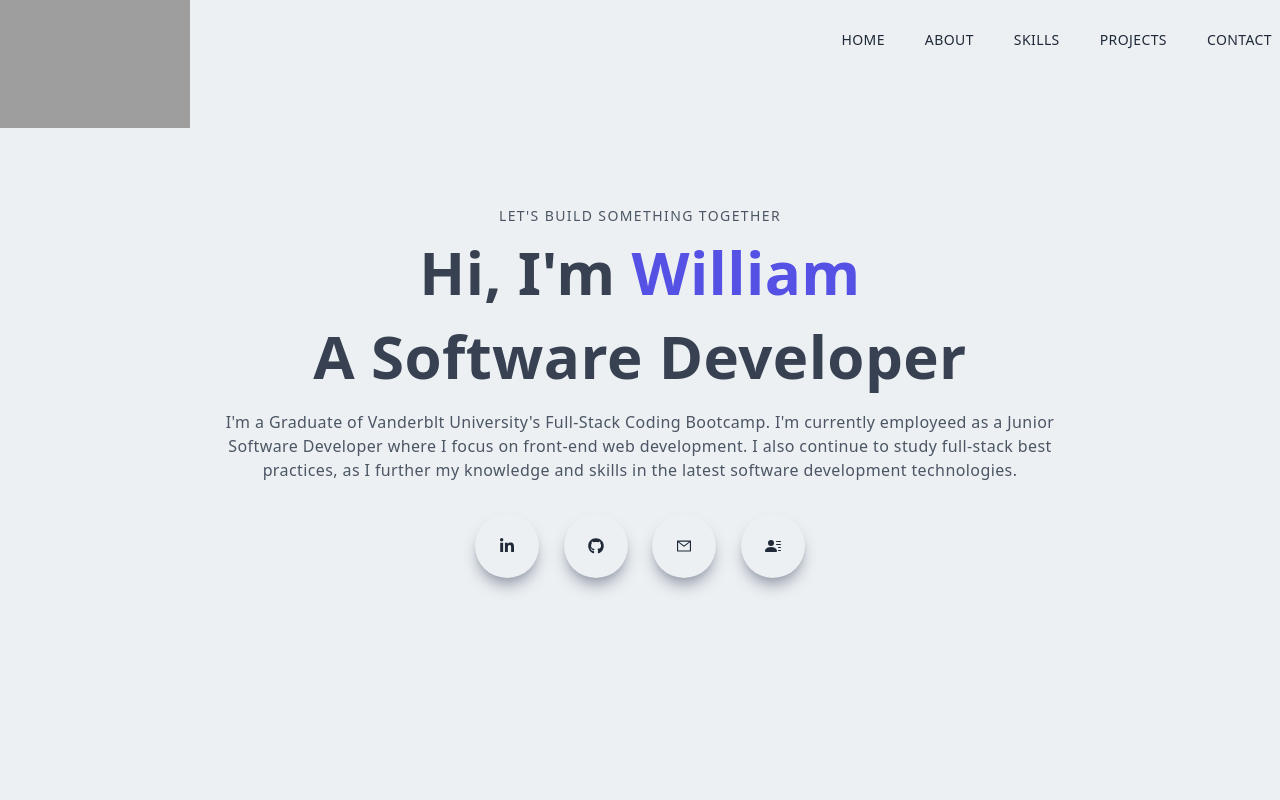
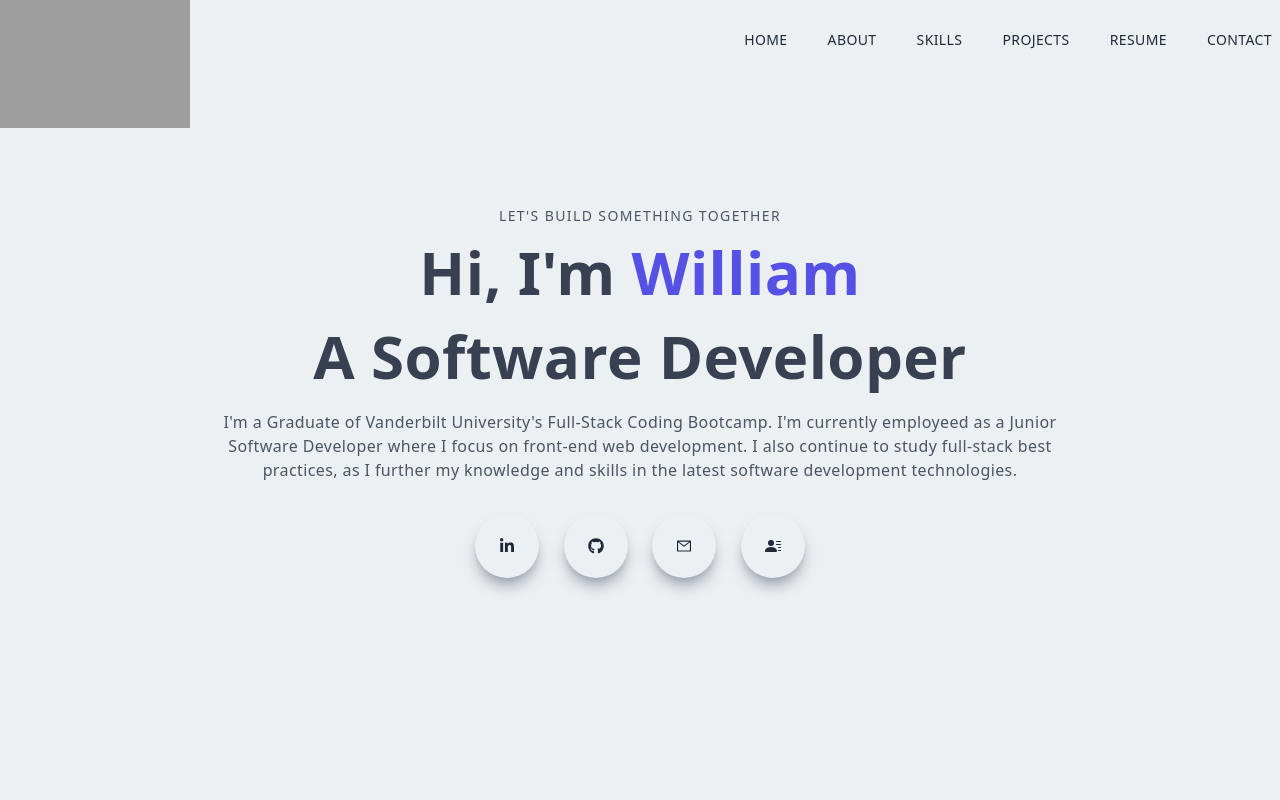
Before and after one commit to wlowrimore/portfolio-082022, a Next.js app: page / in a window 1280 px wide. Shown: the top 800 px of the page. Built offline with nearby package versions, Linux system fonts and the light colour scheme; grey boxes are pictures that could not be loaded.

Commit message:
adds resume Component

```diff
--- a/components/Main.jsx
+++ b/components/Main.jsx
@@ -1,4 +1,5 @@
 import React from "react";
+import Link from "next/link";
 import { FaGithub, FaLinkedinIn } from "react-icons/fa";
 import { AiOutlineMail } from "react-icons/ai";
 import { BsFillPersonLinesFill } from "react-icons/bs";
@@ -16,23 +17,23 @@ const Main = () => {
           </h1>
           <h1 className="py-2 text-gray-700">A Software Developer</h1>
           <p className="py-4 text-gray-600 max-w-[70%] m-auto">
-            I'm a Graduate of Vanderblt University's Full-Stack Coding Bootcamp. I'm
+            I'm a Graduate of Vanderbilt University's Full-Stack Coding Bootcamp. I'm
             currently employeed as a Junior Software Developer where I focus on front-end
             web development. I also continue to study full-stack best practices, as I further
             my knowledge and skills in the latest software development technologies.
           </p>
           <div className="flex items-center justify-between max-w-[330px] m-auto py-4">
             <div className="rounded-full shadow-lg shadow-gray-400 p-6 cursor-pointer hover:scale-110 ease-in duration-300">
-                <FaLinkedinIn />
+                <a href="https://linkedin.com/in/william-lowrimore-21778310" target="_blank" rel="noopener noreferrer"><FaLinkedinIn /></a>
             </div>
             <div className="rounded-full shadow-lg shadow-gray-400 p-6 cursor-pointer hover:scale-110 ease-in duration-300">
-                <FaGithub />
+                <a href="https://github.com/wlowrimore" target="_blank" rel="noopener noreferrer"><FaGithub /></a>
             </div>
             <div className="rounded-full shadow-lg shadow-gray-400 p-6 cursor-pointer hover:scale-110 ease-in duration-300">
-                <AiOutlineMail />
+                <Link href="/#contact"><AiOutlineMail /></Link>
             </div>
             <div className="rounded-full shadow-lg shadow-gray-400 p-6 cursor-pointer hover:scale-110 ease-in duration-300">
-                <BsFillPersonLinesFill />
+                <Link href="/#resume"><BsFillPersonLinesFill /></Link>
             </div>
           </div>
         </div>
--- a/components/Navbar.jsx
+++ b/components/Navbar.jsx
@@ -83,6 +83,11 @@ const Navbar = () => {
             <Link href="/#projects">
               <li className="ml-10 text-sm uppercase hover:border-b">
                 Projects
+              </li>
+            </Link>
+            <Link href="/#resume">
+              <li className="ml-10 text-sm uppercase hover:border-b">
+                Resume
               </li>
             </Link>
             <Link href="/#contact">
--- /dev/null
+++ b/components/Resume.jsx
@@ -0,0 +1,31 @@
+import React from "react";
+
+const Resume = () => {
+  return (
+    <div id="resume" className="w-full md:h-screen p-2 flex items-center py-16">
+      <div className="max-w-[1240px] m-auto">
+        <p className="uppercase text-xl text-start tracking-widest text-[#5651e5]">
+          Resume
+        </p>
+        <h2 className="py-4">William Lowrimore</h2>
+        <p className="pb-6 text-gray-600">Software Developer</p>
+
+        <div>
+          <h3 className="text-bold uppercase underline pb-4">Objective</h3>
+          <p>
+            I am a graduate of Vanderbilt University's Full Stack Coding
+            Bootcamp, where I earned my full stack developer ceritification. The
+            MERN stack was the main focus of my overall studies. As I have
+            become well-versed in numerous programming languages from front-end
+            to back-end development, I do find front-end functionality and
+            design to be where my skills take flight. I am currently employed as
+            a Junior Software Developer with Coroutine. I am continually learning
+            and developing new skills while, also stregnthening the skills I already possess.
+          </p>
+        </div>
+      </div>
+    </div>
+  );
+};
+
+export default Resume;
--- a/pages/index.js
+++ b/pages/index.js
@@ -4,6 +4,7 @@ import Main from "../components/Main";
 import About from "../components/About";
 import Skills from "../components/Skills";
 import Projects from "../components/Projects";
+import Resume from "../components/Resume";
 import Contact from "../components/Contact";
 
 export default function Home() {
@@ -18,6 +19,7 @@ export default function Home() {
       <About />
       <Skills />
       <Projects />
+      <Resume />
       <Contact />
     </div>
   );
```
